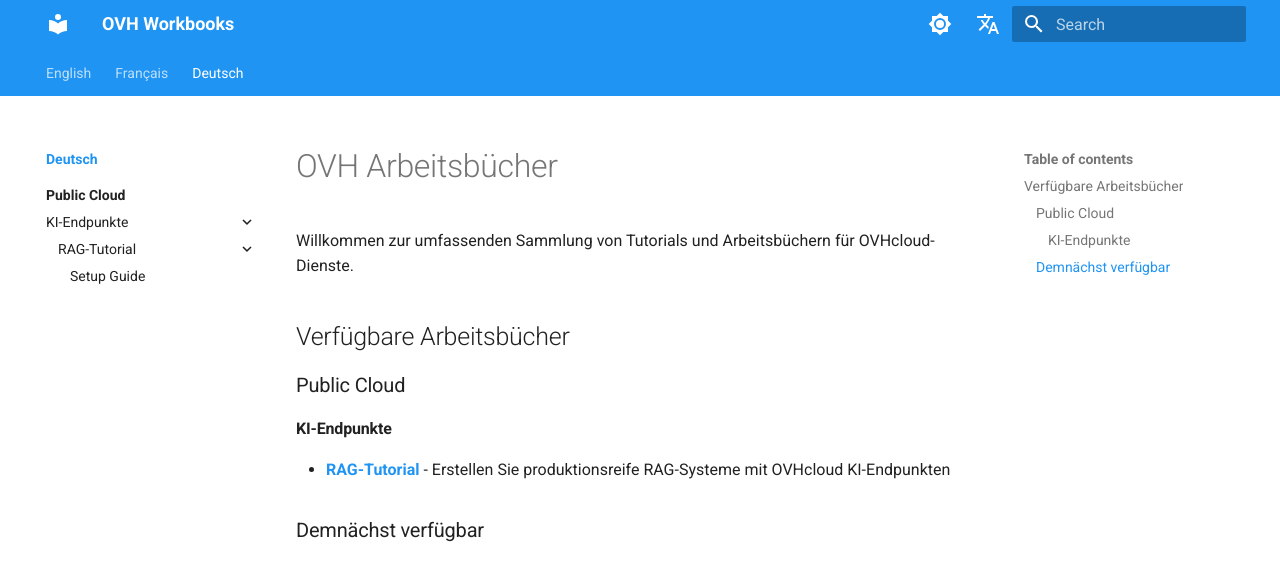
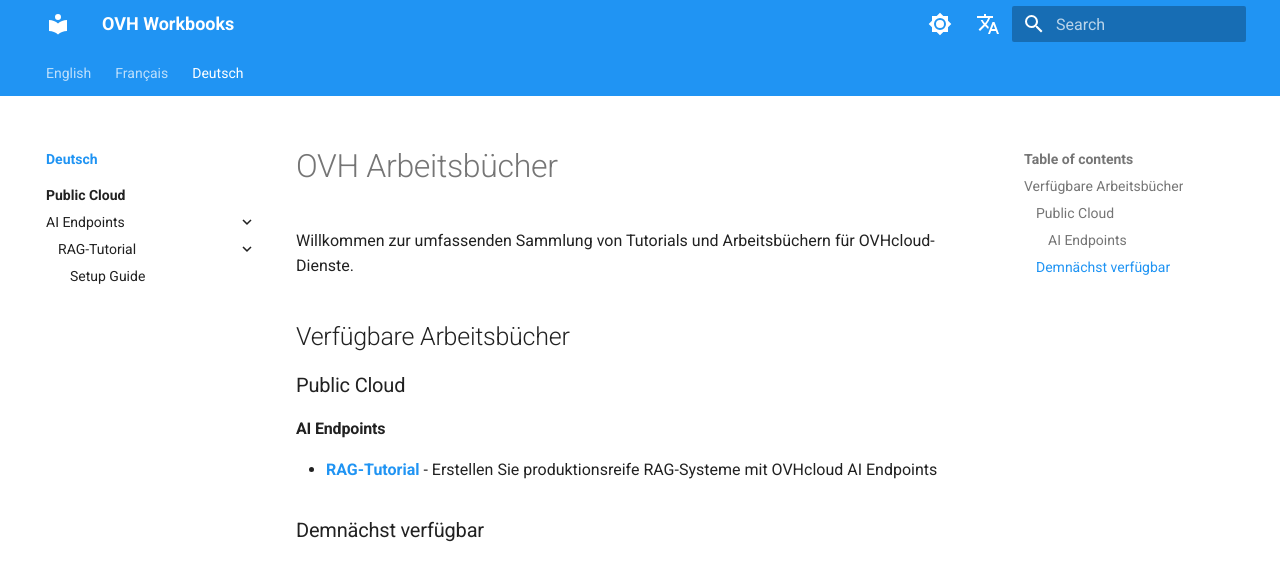
Before and after one commit to cougz/ovhcloud-workbooks, an MkDocs documentation site: the page built from docs/de/index.md, in a window 1280 px wide. Shown: the top 565 px of the page. Built offline with MkDocs 1.6.1 and Material for MkDocs 9.7.7, drawn with Linux system fonts in a browser that asks for light colours; comment, search, counter and statistics services are not loaded.

Commit message:
Standardize product names to English across all languages

```diff
--- a/docs/de/index.md
+++ b/docs/de/index.md
@@ -6,8 +6,8 @@
 
 ### Public Cloud
 
-#### KI-Endpunkte
-- [**RAG-Tutorial**](/ovhcloud-workbooks/de/public-cloud/ai-endpoints/rag-tutorial/) - Erstellen Sie produktionsreife RAG-Systeme mit OVHcloud KI-Endpunkten
+#### AI Endpoints
+- [**RAG-Tutorial**](/ovhcloud-workbooks/de/public-cloud/ai-endpoints/rag-tutorial/) - Erstellen Sie produktionsreife RAG-Systeme mit OVHcloud AI Endpoints
 
 ### Demnächst verfügbar
 - Object Storage Tutorials
--- a/docs/de/public-cloud/ai-endpoints/index.md
+++ b/docs/de/public-cloud/ai-endpoints/index.md
@@ -1,6 +1,6 @@
-# KI-Endpunkte Workbooks
+# AI Endpoints Workbooks
 
-Lernen Sie, KI-Anwendungen mit OVHcloud KI-Endpunkten zu erstellen.
+Lernen Sie, KI-Anwendungen mit OVHcloud AI Endpoints zu erstellen.
 
 ## Verfügbare Tutorials
 
--- a/docs/de/public-cloud/index.md
+++ b/docs/de/public-cloud/index.md
@@ -2,7 +2,7 @@
 
 Umfassende Tutorials für OVHcloud Public Cloud-Dienste.
 
-## KI-Endpunkte
+## AI Endpoints
 - [RAG-Tutorial](/ovhcloud-workbooks/public-cloud/ai-endpoints/rag-tutorial/index.md) - Vollständiger Leitfaden zur Retrieval-Augmented Generation
 
 ## Demnächst verfügbar
--- a/mkdocs.yml
+++ b/mkdocs.yml
@@ -56,7 +56,7 @@
     - Startseite: de/index.md
     - Public Cloud:
       - de/public-cloud/index.md
-      - KI-Endpunkte:
+      - AI Endpoints:
         - de/public-cloud/ai-endpoints/index.md
         - RAG-Tutorial:
           - de/public-cloud/ai-endpoints/rag-tutorial/index.md
```
